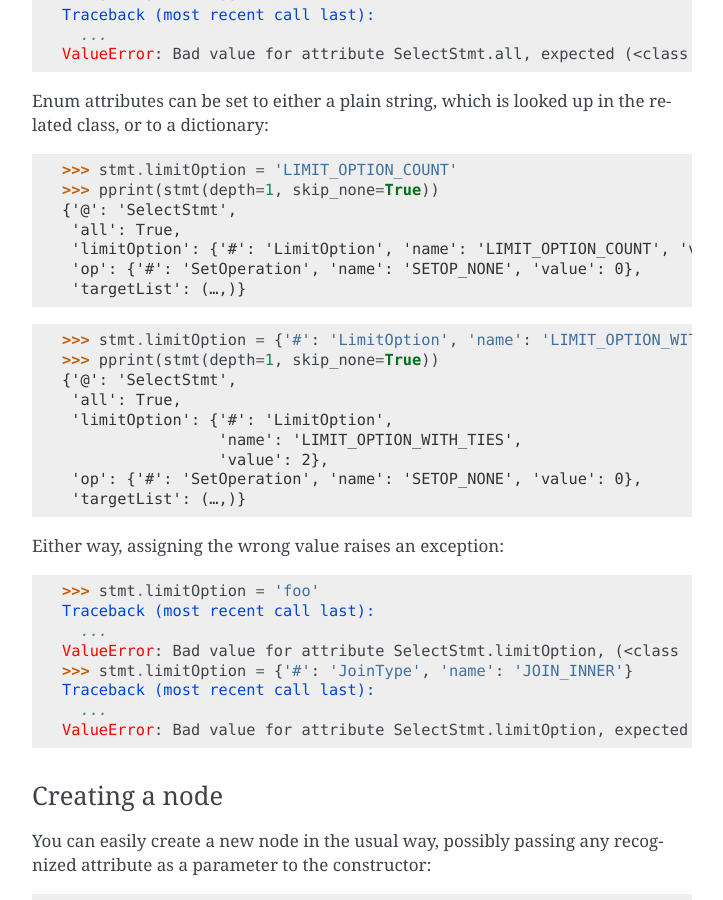
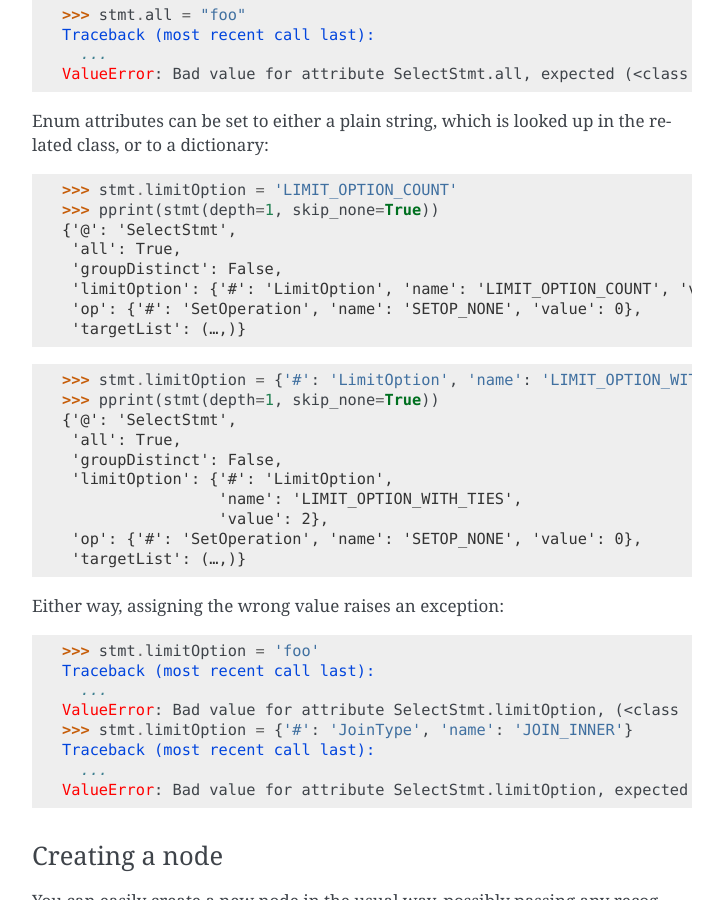
Before and after one commit to lelit/pglast, a Sphinx documentation site: the page built from docs/usage.rst, in a window 1280 px wide and 900 px high, scrolled down 1728 px. Shown: the whole window, without its empty margins (388-1111 px from the left). Built offline with Sphinx 7.4.7, drawn with Linux system fonts in a browser that asks for light colours; pages that are not in the unit, such as notebooks, are missing from menus; some of the changed text lies outside the part shown.

Commit message:
Add new SELECT's groupDistinct option to code example

```diff
--- a/docs/usage.rst
+++ b/docs/usage.rst
@@ -61,6 +61,7 @@ such as dictionaries and tuples:
    >>> pprint(stmt(depth=2, skip_none=True))
    {'@': 'SelectStmt',
     'all': False,
+    'groupDistinct': False,
     'limitOption': {'#': 'LimitOption',
                     'name': 'LIMIT_OPTION_DEFAULT',
                     'value': 0},
@@ -112,6 +113,7 @@ or to a dictionary:
    >>> pprint(stmt(depth=1, skip_none=True))
    {'@': 'SelectStmt',
     'all': True,
+    'groupDistinct': False,
     'limitOption': {'#': 'LimitOption', 'name': 'LIMIT_OPTION_COUNT', 'value': 1},
     'op': {'#': 'SetOperation', 'name': 'SETOP_NONE', 'value': 0},
     'targetList': (…,)}
@@ -122,6 +124,7 @@ or to a dictionary:
    >>> pprint(stmt(depth=1, skip_none=True))
    {'@': 'SelectStmt',
     'all': True,
+    'groupDistinct': False,
     'limitOption': {'#': 'LimitOption',
                     'name': 'LIMIT_OPTION_WITH_TIES',
                     'value': 2},
```
